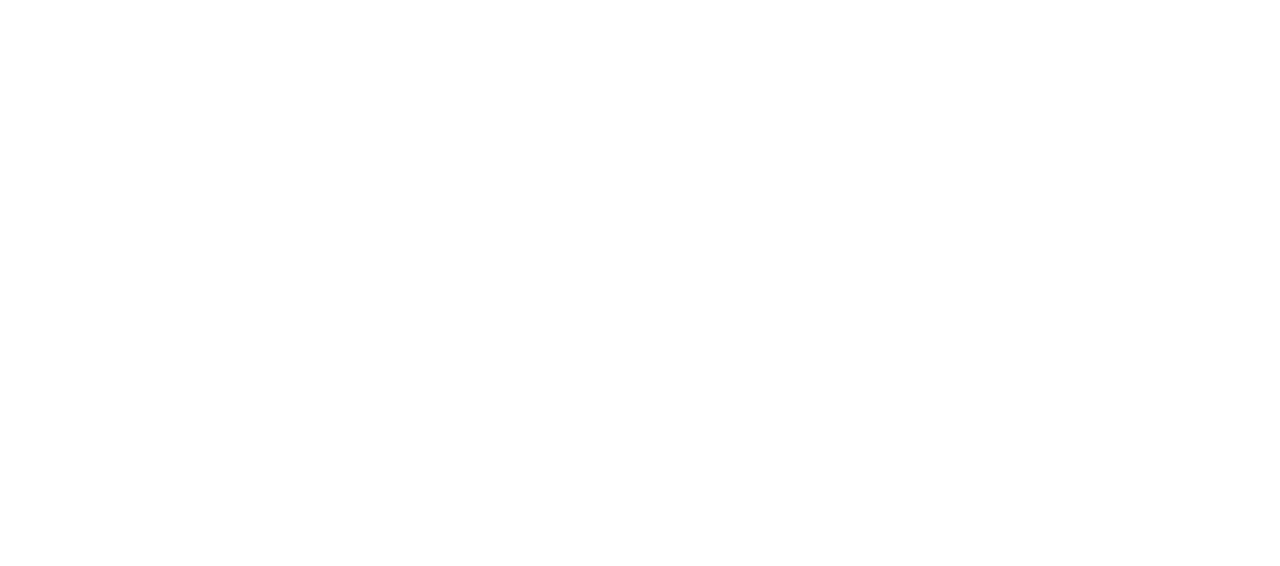
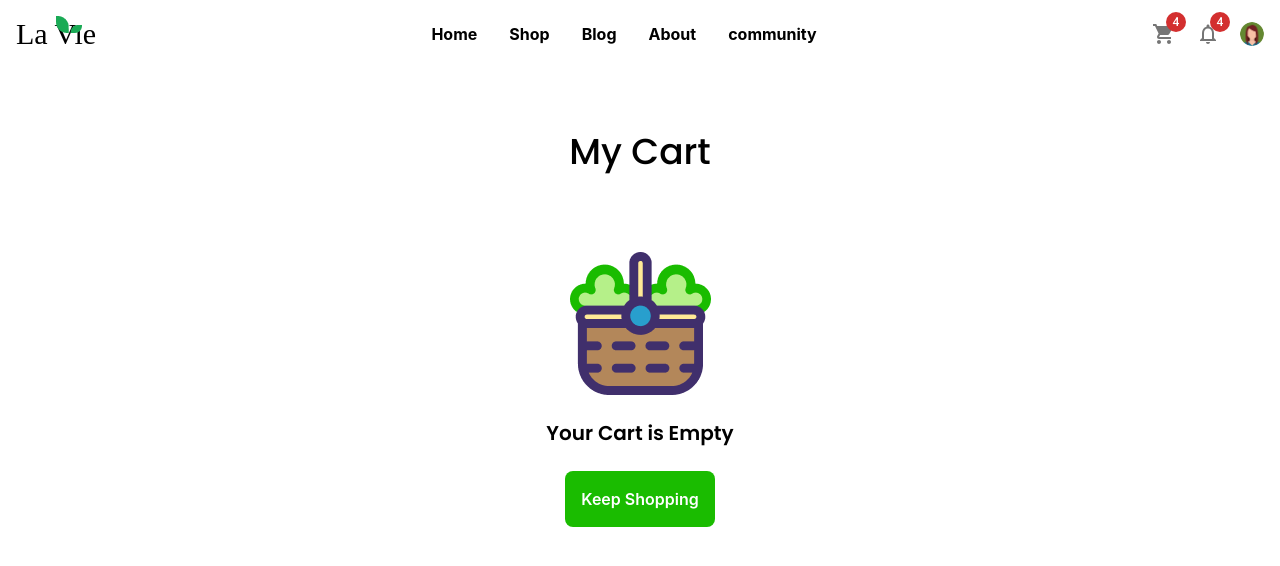
Before and after one commit to waleedsalah4/la-vie, a React (Create React App) app: page /cart in a window 1280 px wide. Before the commit this address had no page. Shown: the top 566 px of the page. Built offline with nearby package versions, Linux system fonts and the light colour scheme; a web font is replaced by a local one.

Commit message:
add cart pages

```diff
--- a/src/App.tsx
+++ b/src/App.tsx
@@ -11,6 +11,7 @@ import SignInPage from './components/pages/SignInPage';
 import SignUpPage from './components/pages/SignUpPage';
 import SingleBlogPage from './components/pages/SingleBlogPage';
 import ProductDetailsPage from './components/pages/ProductDetailsPage';
+import CartPage from './components/pages/CartPage';
 
 function App() {
   return (
@@ -23,6 +24,7 @@ function App() {
         <Route path='/blog/:id' element={<SingleBlogPage />} />
         <Route path='/about' element={<AboutPage />} />
         <Route path='/community' element={<CommunityPage />} />
+        <Route path='/cart' element={<CartPage />} />
         <Route path='/signin' element={<SignInPage />} />
         <Route path='/signup' element={<SignUpPage />} />
       </Routes>
--- /dev/null
+++ b/src/components/cart/Cart.tsx
@@ -0,0 +1,43 @@
+import React from 'react';
+import {cartItems} from '../../dummyData';
+import CartItem from './CartItem';
+
+function Cart() {
+    return (
+        <div className='px-10 py-16'>
+        <h1 className='font-Poppins font-medium text-center text-4xl mb-8'>My Cart</h1>
+        <div className='flex flex-col justify-around sm:flex-row items-center gap-x-6 gap-y-6'>
+            <div className='flex flex-col w-[100%] sm:w-[60%] gap-y-8'>
+                {cartItems && cartItems.map((item: any) => (
+                    <CartItem key={item.id} {...item} />
+                ))}
+            </div>
+
+           <div className='flex flex-col gap-y-8 w-[60%] sm:w-[30%]'>
+                <div className='p-4 flex flex-col gap-y-4 shadow-lg rounded'>
+                    <div className='flex justify-between pt-4'>
+                        <p>Sub Total</p>
+                        <span className='text-blogText'>200 Egp</span>
+                    </div>
+                    <div className='flex justify-between border-b-2 border-bgCart pb-4'>
+                        <p>Shipping</p>
+                        <span className='text-blogText'>0.00 Egp</span>
+                    </div>
+
+                    <div className='flex justify-between'>
+                        <p>Total</p>
+                        <span className='text-green'>0.00 Egp</span>
+                    </div>
+                    <button className='bg-green text-white font-medium p-3 mt-4 rounded'>Checkout</button>
+                </div>
+                <div className='flex'>
+                    <input type='text' placeholder='Enter your Coupon' className='outline-none p-4 shadow rounded-l-lg w-[80%]' />
+                    <button className='bg-green text-white font-medium p-4 rounded-r-lg'>Apply</button>
+                </div>
+           </div>
+        </div>
+    </div>
+    )
+}
+
+export default Cart
--- /dev/null
+++ b/src/components/cart/CartItem.tsx
@@ -0,0 +1,33 @@
+import React from 'react';
+import DeleteIcon from '@mui/icons-material/Delete';
+import { IconButton } from '@mui/material';
+
+interface itemProps{
+    img: any,
+    name: string,
+    price: string
+}
+
+function CartItem({img, name, price}: itemProps) {
+    return (
+        <div className='flex flex-col sm:flex-row justify-between items-center gap-x-6 gap-y-6 p-4 rounded-lg shadow-lg font-Poppins'>
+            <div className='flex flex-col sm:flex-row justify-around items-center gap-x-6 gap-y-6'>
+                <img src={img} alt='plant img' className='w-20 h-20 object-cover rounded' />
+            <div className='font-semibold'>{name}</div>
+            </div>
+            {/* <div>
+            </div> */}
+            <div className='flex items-center gap-x-4 bg-bgCart p-1 rounded'>
+                <button className='text-green'>-</button>
+                <p>1</p>
+                <button className='text-green'>+</button>
+            </div>
+            <div className='font-medium'>{price}</div>
+            <IconButton>
+                <DeleteIcon className='text-green'/>
+            </IconButton>
+        </div>
+    )
+}
+
+export default CartItem
--- /dev/null
+++ b/src/components/cart/EmptyCart.tsx
@@ -0,0 +1,22 @@
+import React from 'react';
+import { useNavigate } from 'react-router-dom';
+import emptyCartImg from '../../assests/cart/emptyCart.png';
+
+function EmptyCart() {
+    const navigate = useNavigate();
+    const goToShoppingPage = () => {
+        navigate('/shop')
+    }
+    return (
+        <div className='px-10 py-16'>
+            <h1 className='font-Poppins font-medium text-center text-4xl mb-8'>My Cart</h1>
+            <div className='flex flex-col justify-center items-center gap-x-6 gap-y-6'>
+                <img src={emptyCartImg} alt='empty cart' className='mt-12' />
+                <p className='font-Poppins font-semibold text-xl'>Your Cart is Empty</p>
+                <button className='p-4 text-white bg-green rounded-lg font-semibold' onClick={goToShoppingPage}>Keep Shopping</button>
+            </div>
+        </div>
+    )
+}
+
+export default EmptyCart
--- /dev/null
+++ b/src/components/pages/CartPage.tsx
@@ -0,0 +1,16 @@
+import React from 'react';
+import Cart from '../cart/Cart';
+import Header from '../ui/Header';
+import { cartItems } from '../../dummyData';
+import EmptyCart from '../cart/EmptyCart';
+
+function CartPage() {
+    return (
+        <>
+           <Header />
+           {cartItems.length !==0 ? <Cart /> : <EmptyCart />}
+        </>
+    )
+}
+
+export default CartPage
--- a/src/components/ui/Header.tsx
+++ b/src/components/ui/Header.tsx
@@ -1,12 +1,11 @@
 import React from 'react';
-import { NavLink, useNavigate } from 'react-router-dom';
+import { useNavigate } from 'react-router-dom';
 import Notification from './Notification';
 import Badge from '@mui/material/Badge';
 import Avatar from '@mui/material/Avatar';
 import ShoppingCartIcon from '@mui/icons-material/ShoppingCart';
 import MenuIcon from '@mui/icons-material/Menu';
 import IconButton from '@mui/material/IconButton';
-import Menu from '@mui/material/Menu';
 import userAvatar from '../../assests/home/avatar.png';
 import logo from '../../assests/logo.png';
 import HeaderLinks from './HeaderLinks';
@@ -17,6 +16,9 @@ function Header() {
 
     const goToSignPage = () => {
         navigate('/signup')
+    }
+    const goToCartPage = () => {
+        navigate('/cart')
     }
     const handleOpenMenu = () => {
         setOpenMenu(!openMenu)
@@ -31,7 +33,7 @@ function Header() {
         </div>
         <div className='flex items-center gap-x-5'>
             <Badge badgeContent={4} color='error'>
-                <ShoppingCartIcon color="action" />
+                <ShoppingCartIcon color="action" className='cursor-pointer' onClick={goToCartPage}/>
             </Badge>
             {/* <Badge badgeContent={4} color="error">
                 <NotificationsNoneIcon color="action" />
--- a/src/components/ui/HeaderLinks.tsx
+++ b/src/components/ui/HeaderLinks.tsx
@@ -6,31 +6,31 @@ function HeaderLinks() {
         <>
             <NavLink
                 to="/"
-                className={({ isActive }) => isActive ? `text-green no-underline` : 'no-underline'}
+                className={({ isActive }) => isActive ? `text-green font-bold no-underline` : 'font-bold no-underline'}
                 end
             >
                 Home
             </NavLink>
             <NavLink
                 to='/shop'
-                className={({ isActive }) => isActive ? `text-green no-underline` : 'no-underline'}
+                className={({ isActive }) => isActive ? `text-green font-bold no-underline` : ' font-bold no-underline'}
             >
                 Shop
             </NavLink>
             <NavLink
                 to='/blog'
-                className={({ isActive }) => isActive ? `text-green no-underline` : 'no-underline'}
+                className={({ isActive }) => isActive ? `text-green font-bold no-underline` : ' font-bold no-underline'}
             >
                 Blog
             </NavLink>
             <NavLink
                 to='/about'
-                className={({ isActive }) => isActive ? `text-green no-underline` : 'no-underline'}
+                className={({ isActive }) => isActive ? `text-green font-bold no-underline` : ' font-bold no-underline'}
             >
                 About</NavLink>
             <NavLink
                 to='/community'
-                className={({ isActive }) => isActive ? `text-green no-underline` : 'no-underline'}
+                className={({ isActive }) => isActive ? `text-green font-bold no-underline` : ' font-bold no-underline'}
             >
                 community
             </NavLink>
--- /dev/null
+++ b/src/dummyData.ts
@@ -0,0 +1,26 @@
+export const cartItems= [
+   /* {
+        img: 'https://lavie.orangedigitalcenteregypt.com/uploads/4b9766af-1eb1-43ab-973c-7da2a209c94f.png',
+        name: 'Indoor House plant',
+        price: '300 EGP',
+        id: '1'
+    },
+    {
+        img: 'https://lavie.orangedigitalcenteregypt.com/uploads/4b9766af-1eb1-43ab-973c-7da2a209c94f.png',
+        name: 'Indoor House plant',
+        price: '300 EGP',
+        id: '2'
+    },
+    {
+        img: 'https://lavie.orangedigitalcenteregypt.com/uploads/4b9766af-1eb1-43ab-973c-7da2a209c94f.png',
+        name: 'Indoor House plant',
+        price: '300 EGP',
+        id: '3'
+    },
+    {
+        img: 'https://lavie.orangedigitalcenteregypt.com/uploads/4b9766af-1eb1-43ab-973c-7da2a209c94f.png',
+        name: 'Indoor House plant',
+        price: '300 EGP',
+        id: '4'
+    },*/
+]
--- a/tailwind.config.js
+++ b/tailwind.config.js
@@ -14,6 +14,7 @@ module.exports = {
       'border': 'rgba(0, 0, 0, 0.26)',
       'blogText': '#6C6C6C',
       'heat': 'rgba(26, 188, 0, 0.05)',
+      'bgCart': '#F4F4F4',
       'footer': '#FAFAFA',
     },
     fontFamily: {
```
Also changed, not shown: src/assests/cart/emptyCart.png (added), src/config.tsx (renamed from src/config.js).
